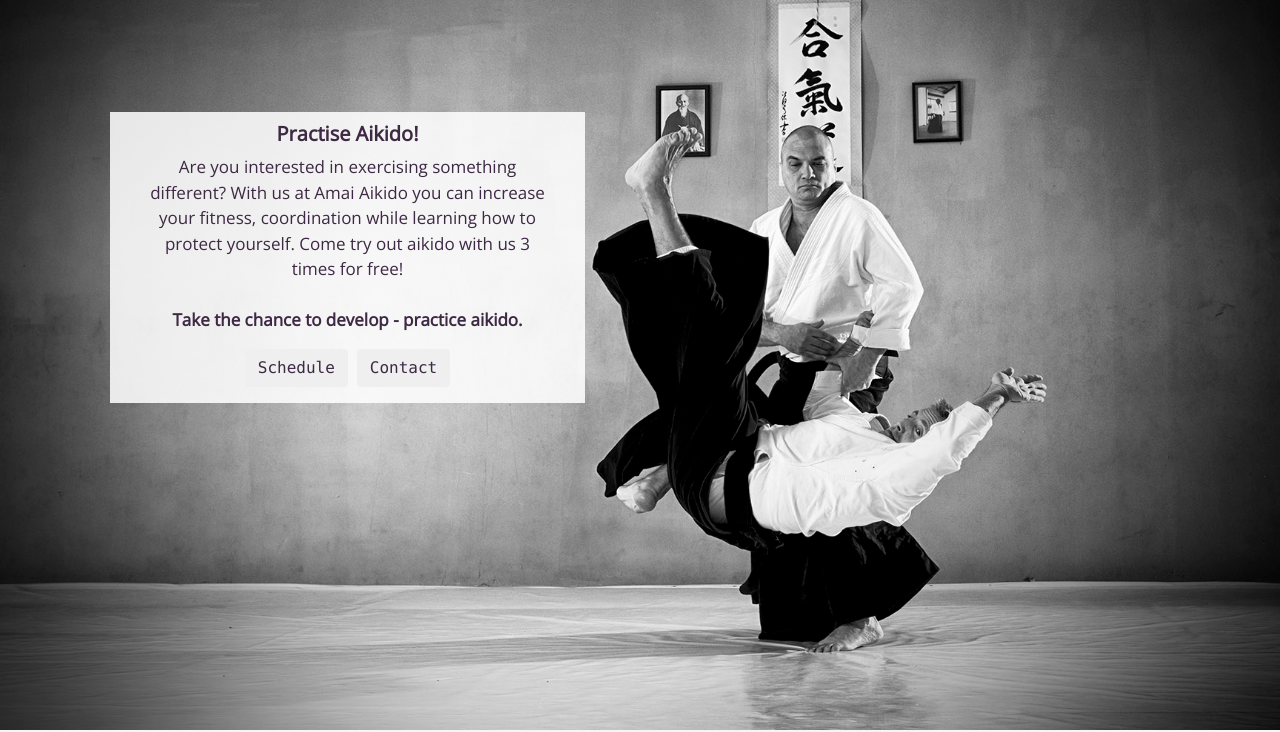
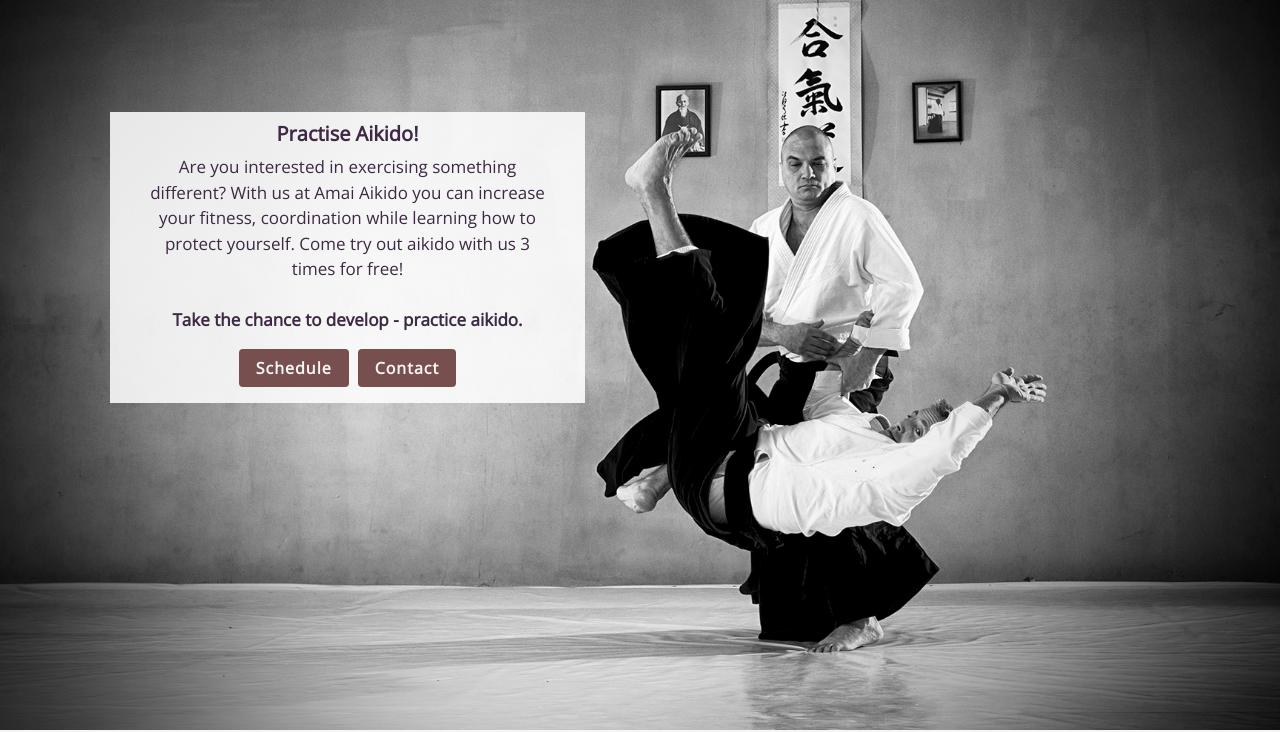
Before and after one commit to Code-Institute-Submissions/user-centric-frontend-2, a plain HTML site: page index.html in a window 1280 px wide. Shown: the part 70-802 px from the top of the page. Drawn offline with nearby package versions, Linux system fonts and the light colour scheme.

Commit message:
changed btn to btn-outline-light

```diff
--- a/index.html
+++ b/index.html
@@ -53,7 +53,7 @@
                             <br>
                             <strong>Take the chance to develop - practice aikido.</strong>
                         </p>
-                        <div><pre><button type="button" class="btn info-btn">Schedule</button> <button type="button" class="btn info-btn">Contact</button></pre></div>
+                        <div><pre><button type="button" class="btn btn-outline-light">Schedule</button> <button type="button" class="btn btn-outline-light">Contact</button></pre></div>
                 </div>
             </div>
         </div>
```
